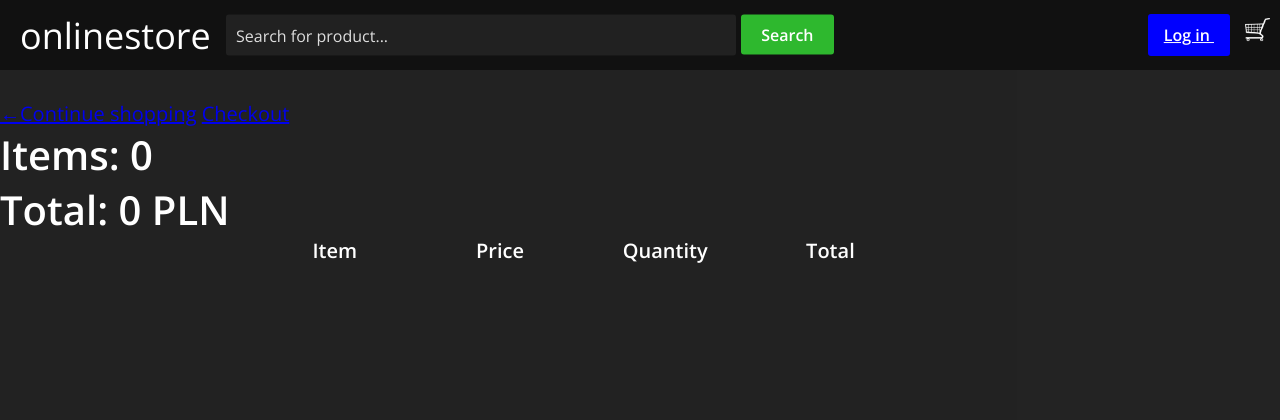
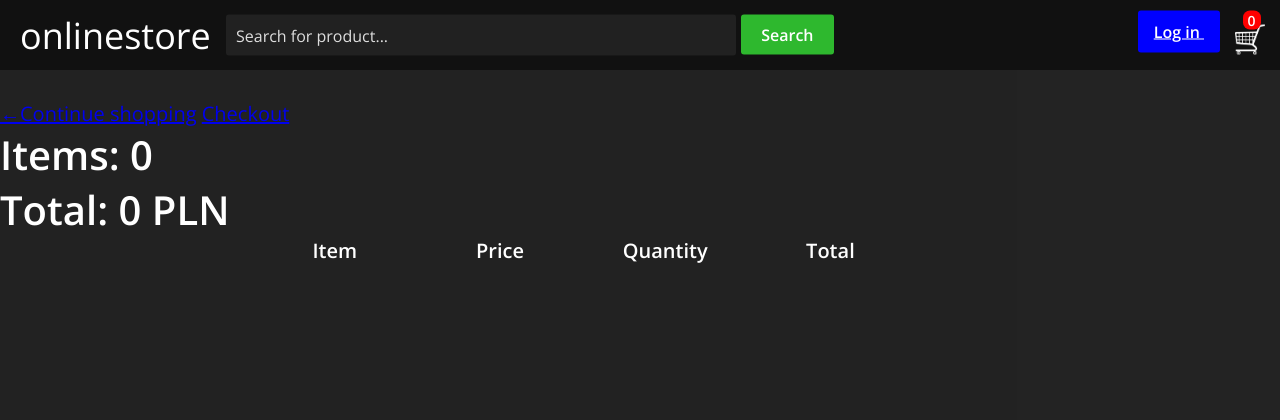
Before and after one commit to tmaz00/onlinestore, a Django app: page /cart/ in a window 1280 px wide. Shown: the top 420 px of the page. Run offline with Django 4.2, Linux system fonts and the light colour scheme.

Commit message:
Item counter near cart icon, buttons to change quantity inside cart

```diff
--- a/shop/static/shop/cart.css
+++ b/shop/static/shop/cart.css
@@ -13,6 +13,10 @@ body {
     display: inline-block;
     width: 160px;
 }
+/* google class for icons */
+.material-symbols-outlined {
+    cursor: pointer;
+}
 .cart-row .item-img {
     display: inline-block;
     width: 100px;
--- a/shop/static/shop/main.css
+++ b/shop/static/shop/main.css
@@ -78,10 +78,29 @@ input, button, a {
     padding: 10px 16px;
     font-weight: 600;
 }
+.cart {
+    margin-left: 15px;
+    margin-right: 5px;
+    display: inline-block;
+    vertical-align: middle;
+    text-decoration: none;
+    color: white;
+}
+#cart-items-counter {
+    background-color: red;
+    font-size: 14px;
+    border-radius: 7px;
+    width: 18px;
+    display: block;
+    text-align: center;
+    font-weight: 600;
+    position: relative;
+    top: 5px;
+    left: 7.5px;
+}
 #cart-icon {
-    width: 25px;
-    display: inline-block;
-    margin-left: 15px;
+    width: 30px;
+    height: 30px;
 }
 .container .sidebar {
     width: 300px;
--- a/shop/templates/shop/base.html
+++ b/shop/templates/shop/base.html
@@ -54,7 +54,8 @@
                 Log in
             </a>
             {% endif %}
-            <a href="{% url 'cart' %}">
+            <a class="cart" href="{% url 'cart' %}">
+                <span id="cart-items-counter">{{ cart_items_counter }}</span>
                 <img id="cart-icon" src="{% static 'images/shop-cart.png'%}">
             </a>
         </div>
--- a/shop/templates/shop/cart.html
+++ b/shop/templates/shop/cart.html
@@ -20,7 +20,11 @@
                 <div><img class="item-img" src="{{ item.product.imageURL }}"></div>
                 <div>{{ item.product.name }}</div>
                 <div>{{ item.product.price }} PLN</div>
-                <div>{{ item.quantity }}</div>
+                <div>
+                    <i data-product="{{item.product.id}}" data-action="remove" class="material-symbols-outlined update-cart" translate="no">do_not_disturb_on</i>
+                    {{ item.quantity }}
+                    <i data-product="{{item.product.id}}" data-action="add" class="material-symbols-outlined update-cart" translate="no">add_circle</i>
+                </div>
                 <div>{{ item.total_price }} PLN</div>
             </div>
         {% endfor %}
```
